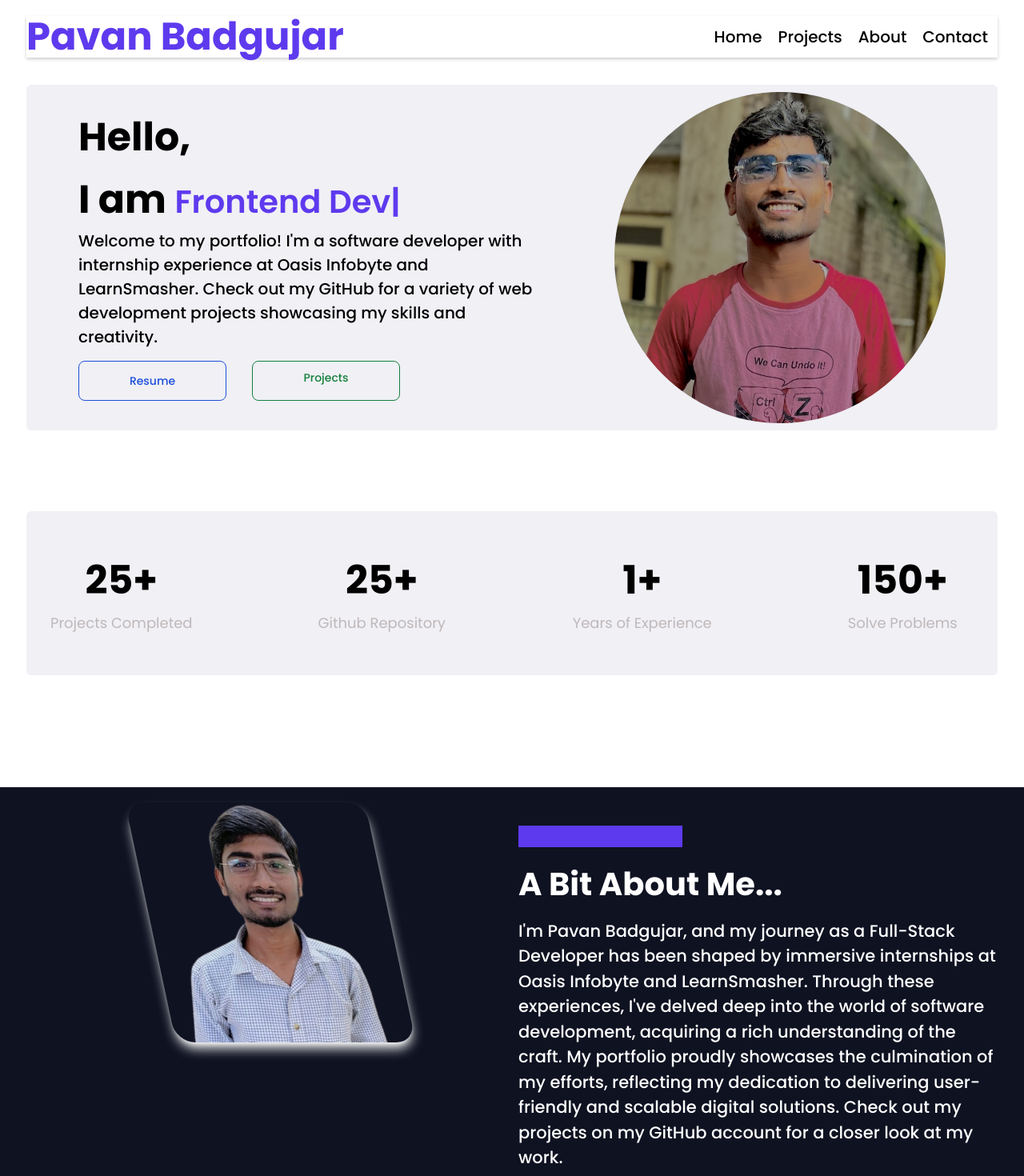
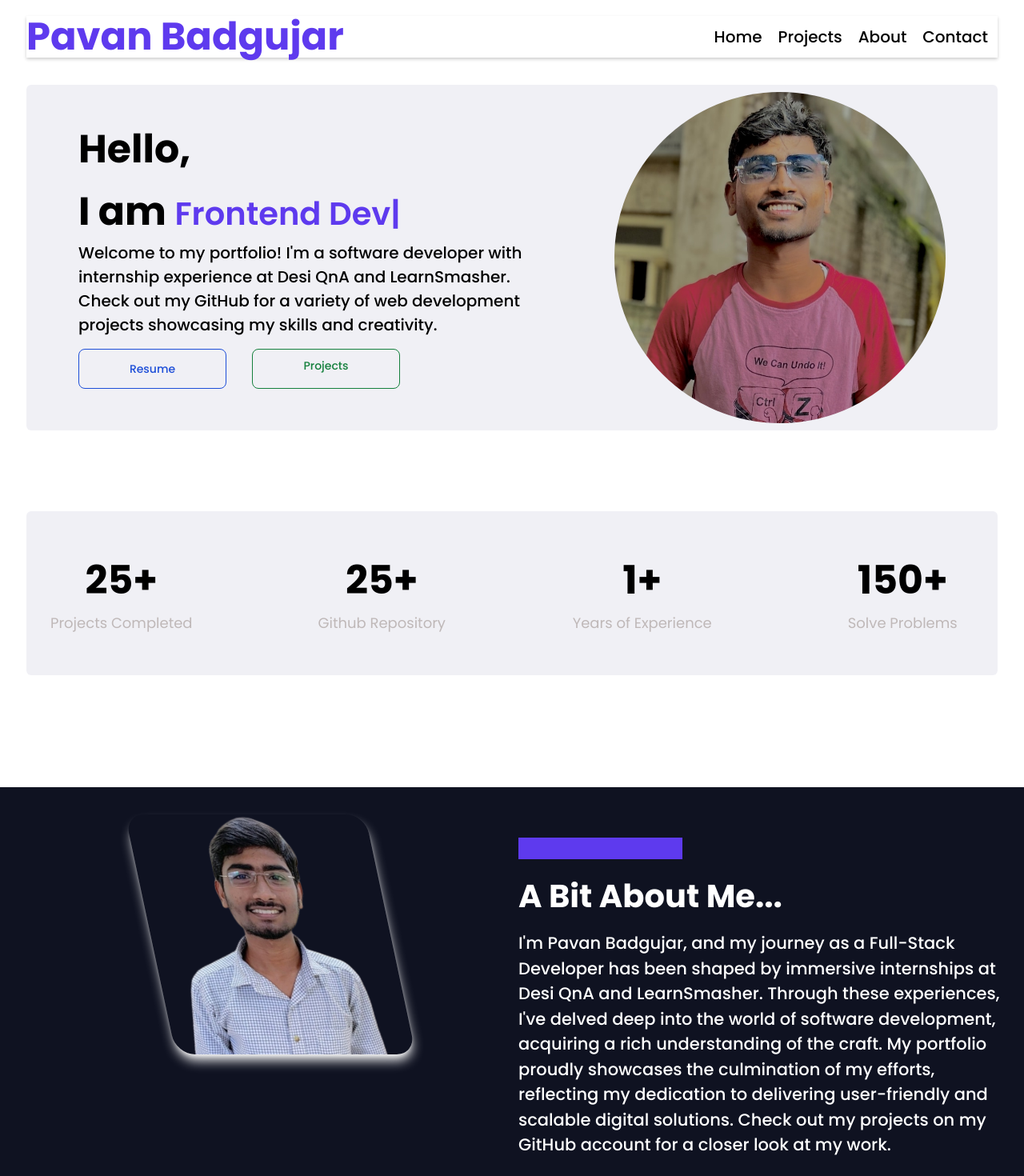
Before and after one commit to PavanBadgujar1137/Portfolio2, a React (Create React App) app: page / in a window 1280 px wide. Shown: the top 1470 px of the page at 80% size. Built offline with nearby package versions, Linux system fonts and the light colour scheme.

Commit message:
Change resume link and exprerience

```diff
--- a/package.json
+++ b/package.json
@@ -16,11 +16,11 @@
   },
   "repository": {
     "type": "git",
-    "url": "git+https://github.com/thepranaygupta/react-tailwind-css-starter-pack.git"
+    "url": "git+https://github.com/PavanBadgujar1137/Portfolio2.git"
   },
   "author": "Pranay Gupta",
   "bugs": {
-    "url": "https://github.com/thepranaygupta/react-tailwind-css-starter-pack/issues"
+    "url": "https://github.com/PavanBadgujar1137/Portfolio2.git"
   },
   "scripts": {
     "start": "react-scripts start",
--- a/src/components/About.jsx
+++ b/src/components/About.jsx
@@ -1,21 +1,37 @@
-import React from 'react'
+import React from "react";
 
 const About = () => {
   return (
     // <!-- About Section -->
-        <div id='about-section' class="bg-[#0F1221] w-full h-auto grid md:grid-cols-2 grid-flow-row md:px-[35px] gap-5 md:gap-0 mt-5 md:mt-[140px] md:h-[490px] px-[33px] md:place-content-center">
+    <div
+      id="about-section"
+      class="bg-[#0F1221] w-full h-auto grid md:grid-cols-2 grid-flow-row md:px-[35px] gap-5 md:gap-0 mt-5 md:mt-[140px] md:h-[490px] px-[33px] md:place-content-center"
+    >
       {/* <!-- Left Part (Image) -->  */}
       <div class="flex justify-center my-auto mt-[36px]">
-                <img class="w-[300px] h-[250px] md:h-auto shadow-white shadow-lg rounded-3xl transform skew-x-12" src={require('../images/mee.png')} alt="Mobile phone"/>
+        <img
+          class="w-[300px] h-[250px] md:h-auto shadow-white shadow-lg rounded-3xl transform skew-x-12"
+          src={require("../images/mee.png")}
+          alt="Mobile phone"
+        />
       </div>
       {/* <!-- Right Part (Text) --> */}
       <div class="w-full md:mt-[65px] mt-[36px] md:m-2 md:text-left h-auto md:h-auto flex flex-col md:flex-col items-center md:items-start">
         {/* <!-- Purple Line --> */}
         <div class="w-[186px] h-[21px] md:w-[205px] md:h-[27px] bg-[#5E3AEE]"></div>
-                <h2 class="text-[28px] md:text-[40px] font-bold text-[#FFF] md:mb-[13px] m-2 md:m-4 md:mx-0">A Bit About Me...</h2>
+        <h2 class="text-[28px] md:text-[40px] font-bold text-[#FFF] md:mb-[13px] m-2 md:m-4 md:mx-0">
+          A Bit About Me...
+        </h2>
         {/* <!-- About Me Text --> */}
         <p class="flex flex-wrap text-white text-[16px] md:text-[21px] text-center md:text-left font-medium">
-                I'm Pavan Badgujar, and my journey as a Full-Stack Developer has been shaped by immersive internships at Oasis Infobyte and LearnSmasher. Through these experiences, I've delved deep into the world of software development, acquiring a rich understanding of the craft. My portfolio proudly showcases the culmination of my efforts, reflecting my dedication to delivering user-friendly and scalable digital solutions. Check out my projects on my GitHub account for a closer look at my work.
+          I'm Pavan Badgujar, and my journey as a Full-Stack Developer has been
+          shaped by immersive internships at Desi QnA and LearnSmasher. Through
+          these experiences, I've delved deep into the world of software
+          development, acquiring a rich understanding of the craft. My portfolio
+          proudly showcases the culmination of my efforts, reflecting my
+          dedication to delivering user-friendly and scalable digital solutions.
+          Check out my projects on my GitHub account for a closer look at my
+          work.
         </p>
         {/* <!-- GitHub Icon --> */}
         <div class="md:text-5xl text-5xl md:my-[10px] mb-4">
@@ -23,9 +39,7 @@ const About = () => {
         </div>
       </div>
     </div>
+  );
+};
 
-
-  )
-}
-
-export default About
+export default About;
--- a/src/components/Hero.jsx
+++ b/src/components/Hero.jsx
@@ -1,53 +1,82 @@
-import React from 'react'
-import { Link } from 'react-router-dom'
+import React from "react";
+import { Link } from "react-router-dom";
 import { TypeAnimation } from "react-type-animation";
-
 
 const Hero = () => {
   return (
     // <!-- Hero Section -->
-    <div id='home-section' className="flex flex-col md:flex-row w-full h-auto items-center gap-4 justify-between mx-auto md:mt-[34px] md:px-[55px] bg-[#F0F0F5] rounded-md p-3 overflow-visible">
+    <div
+      id="home-section"
+      className="flex flex-col md:flex-row w-full h-auto items-center gap-4 justify-between mx-auto md:mt-[34px] md:px-[55px] bg-[#F0F0F5] rounded-md p-3 overflow-visible"
+    >
       {/* <!-- First Part (Text) --> */}
       <div className="md:w-[55%] w-full flex flex-col flex-wrap md:px-[10px] text-center md:text-left font-Poppins">
         <p className="font-bold text-black md:text-[49px] md:mb-1">Hello,</p>
-            <p className="font-bold text-black md:text-[49px]">I am  <span className='md:text-[20px] text-[8px]  text-[#5E3AEE] font-semibold'>
+        <p className="font-bold text-black md:text-[49px]">
+          I am{" "}
+          <span className="md:text-[20px] text-[8px]  text-[#5E3AEE] font-semibold">
             <TypeAnimation
               preRenderFirstString={true}
               sequence={[
                 500,
-      'Web Developer...',
+                "Web Developer...",
                 1000,
-      'Fullstack Developer... ', // initially rendered starting point
+                "Fullstack Developer... ", // initially rendered starting point
                 1000,
-      'Frontend Developer...',
+                "Frontend Developer...",
                 1000,
-      'Backend Developer...',
+                "Backend Developer...",
                 1000,
-      'Mernstack Developer...',
+                "Mernstack Developer...",
                 1000,
-      'Problem Solver...',
+                "Problem Solver...",
                 500,
               ]}
               speed={50}
-    style={{ fontSize: '2em' }}
+              style={{ fontSize: "2em" }}
               repeat={Infinity}
             />
-</span></p>
+          </span>
+        </p>
         {/*<p className="md:text-[29px] text-[#696969] font-semibold">Frontend Developer</p> */}
 
-            <div className="flex flex-wrap text-center md:text-start text-black font-medium text-[15px] md:text-[20px] md:mb-[15px]">Welcome to my portfolio! I'm a software developer with internship experience at Oasis Infobyte and LearnSmasher. Check out my GitHub for a variety of web development projects showcasing my skills and creativity.</div>
+        <div className="flex flex-wrap text-center md:text-start text-black font-medium text-[15px] md:text-[20px] md:mb-[15px]">
+          Welcome to my portfolio! I'm a software developer with internship
+          experience at Desi QnA and LearnSmasher. Check out my GitHub for a
+          variety of web development projects showcasing my skills and
+          creativity.
+        </div>
         {/* <!-- Contact and Projects Buttons --> */}
         <div className="flex flex-col  md:flex-row gap-6">
-               <a href="https://drive.google.com/file/d/1zxVxRPcSR-7JCx4PvmbTsX0Ny2In8oZm/view"><button type="button" className="md:w-[185px] md:h-[50px] text-blue-700 hover:text-white border border-blue-700 hover:bg-blue-800 focus:ring-4 focus:outline-none focus:ring-blue-300 font-medium rounded-lg text-sm px-5 py-2.5 text-center mr-2 mb-2 dark:border-blue-500 dark:text-blue-500 dark:hover:text-white dark:hover:bg-blue-500 dark:focus:ring-blue-800">Resume</button></a>
-                <Link type="button" className="md:w-[185px] md:h-[50px] text-green-700 hover:text-white border border-green-700 hover:bg-green-800 focus:ring-4 focus:outline-none focus:ring-green-300 font-medium rounded-lg text-sm px-5 py-2.5 text-center mr-2 mb-2 dark:border-green-500 dark:text-green-500 dark:hover:text-white dark:hover:bg-green-600 dark:focus:ring-green-800 " to={"/project-route"}>Projects</Link>
+          <a href="https://drive.google.com/file/d/1b1LlzuGa_cqsh8EYxjqxiQq0mXw5umNZ/view">
+            <button
+              type="button"
+              className="md:w-[185px] md:h-[50px] text-blue-700 hover:text-white border border-blue-700 hover:bg-blue-800 focus:ring-4 focus:outline-none focus:ring-blue-300 font-medium rounded-lg text-sm px-5 py-2.5 text-center mr-2 mb-2 dark:border-blue-500 dark:text-blue-500 dark:hover:text-white dark:hover:bg-blue-500 dark:focus:ring-blue-800"
+            >
+              Resume
+            </button>
+          </a>
+          <Link
+            type="button"
+            className="md:w-[185px] md:h-[50px] text-green-700 hover:text-white border border-green-700 hover:bg-green-800 focus:ring-4 focus:outline-none focus:ring-green-300 font-medium rounded-lg text-sm px-5 py-2.5 text-center mr-2 mb-2 dark:border-green-500 dark:text-green-500 dark:hover:text-white dark:hover:bg-green-600 dark:focus:ring-green-800 "
+            to={"/project-route"}
+          >
+            Projects
+          </Link>
         </div>
       </div>
       {/* <!-- Second Part (Image) --> */}
       <div className="flex items-center md:w-[434px] md:h-[408px] md:px-[10px]">
-           <img src={require('../images/pavanB.jpeg')} className="rounded-full transition-all duration-75 hover:scale-95 cursor-pointer" alt="self-picture" width="434" height="408"/>
+        <img
+          src={require("../images/pavanB.jpeg")}
+          className="rounded-full transition-all duration-75 hover:scale-95 cursor-pointer"
+          alt="self-picture"
+          width="434"
+          height="408"
+        />
       </div>
     </div>
-  )
-}
+  );
+};
 
-export default Hero
+export default Hero;
```
Lines whose indentation alone changed are shown as unchanged.
